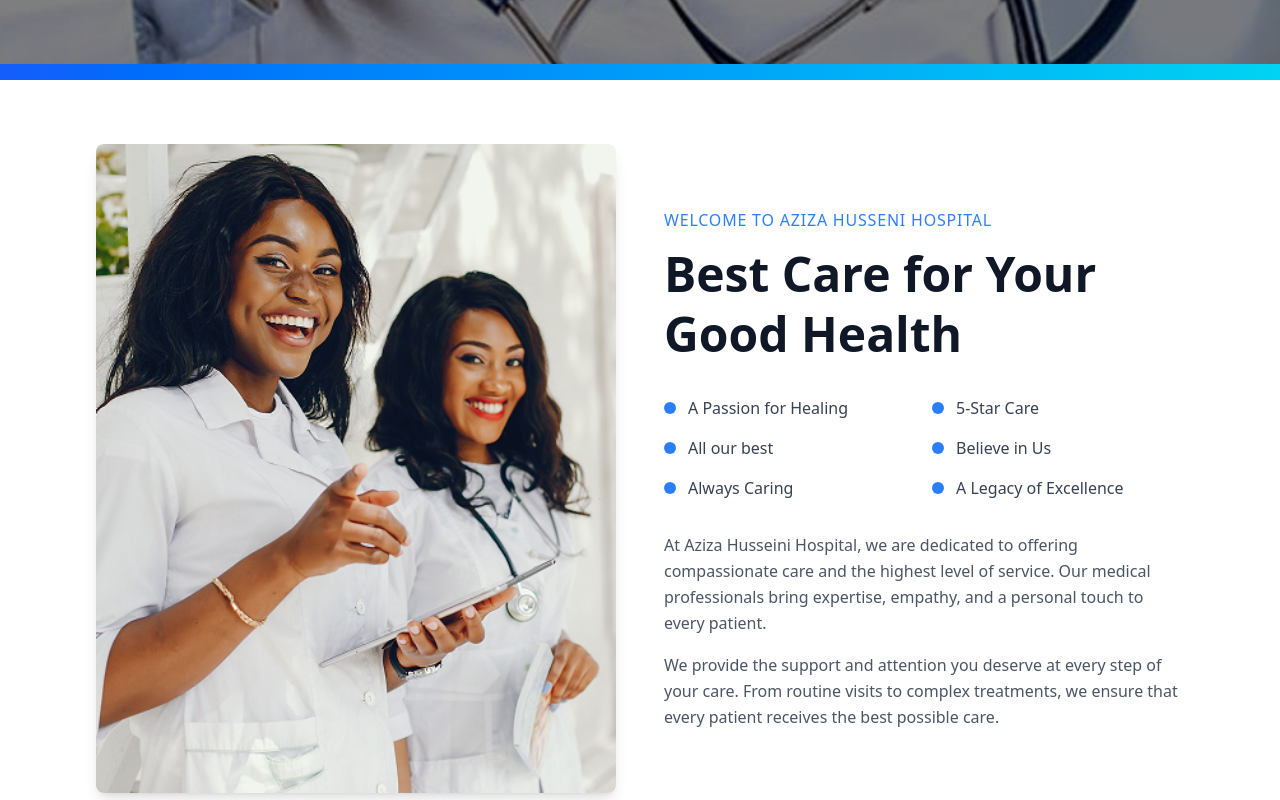
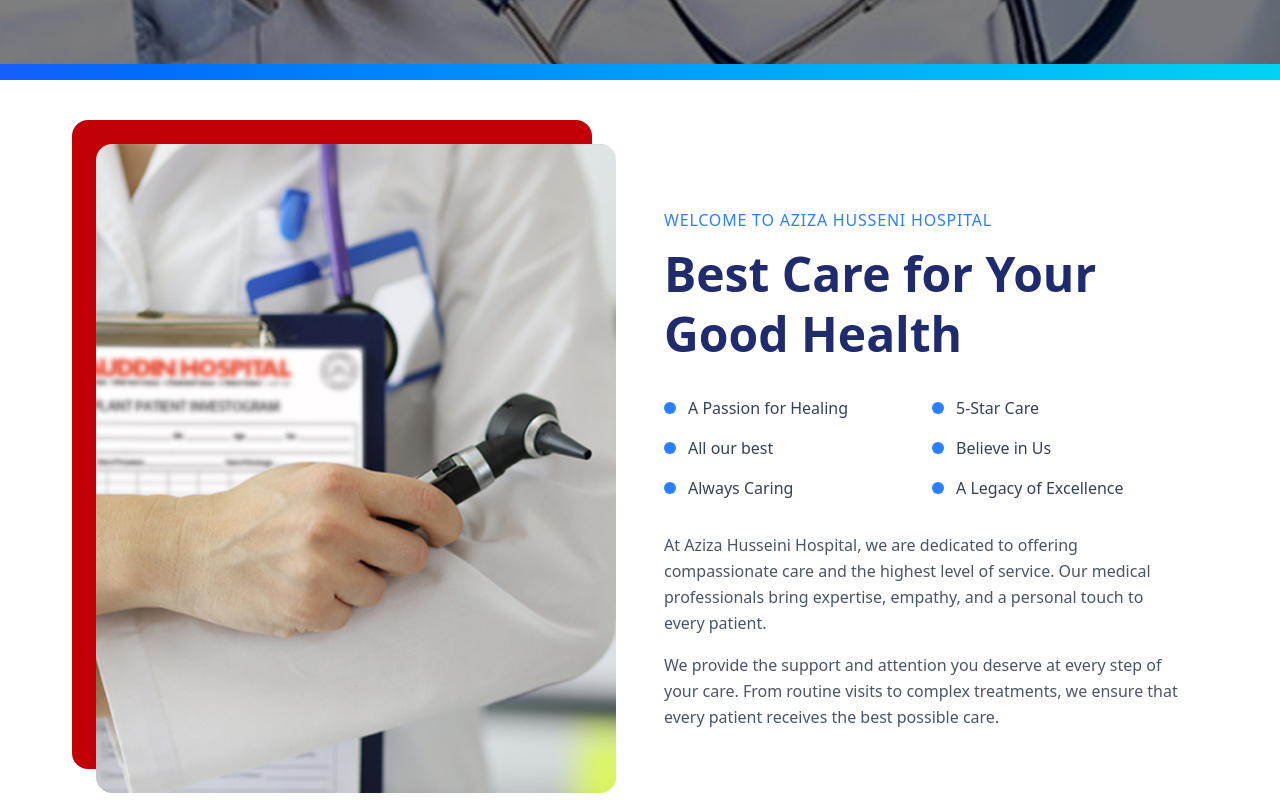
Before and after one commit to jawwad-ali/hospital_project, a Next.js app: page /about in a window 1280 px wide. Shown: the part 440-1240 px from the top of the page. Built offline with nearby package versions, Linux system fonts and the light colour scheme.

Commit message:
updated images and doctors name

```diff
--- a/src/Components/AppointmentForm.tsx
+++ b/src/Components/AppointmentForm.tsx
@@ -41,8 +41,8 @@ const AppointmentForm = ({
   } = useForm<FormInputs>();
   const [submitted, setSubmitted] = useState(false);
 
-  const doctors = ["Dr. Smith", "Dr. Jones", "Dr. Brown"];
-  const departments = ["Cardiology", "Pediatrics", "Neurology"];
+  const doctors = ["Dr. Ghousia", "Dr. Noorush Shamim", "Dr. Syed Fasahatullah Husseni", 'Dr Uzma Imran', 'Dr. Jabeen Zahid', 'Dr. Rashk Erum'];
+  const departments = ["Gynecologist", "Pediatrics", "Neurology"];
   const genders = ["Male", "Female", "Other"];
 
   const dates2025 = getDatesFromTodayToEndOfNextMonth();
--- a/src/Components/HeroSection.tsx
+++ b/src/Components/HeroSection.tsx
@@ -1,10 +1,11 @@
 "use client";
 
 import Image from "next/image";
-import { actionButtons, ibm_plex_sans, work_sans, poppins } from "@/data";
+import { ibm_plex_sans, work_sans, poppins } from "@/data";
 import DoctorSearchBar from "./DoctorSearchBar";
 import HeroSectionActions from "./HeroSectionActions";
 import ChoosingUs from "./ChoosingUs";
+import WhyChooseUs from "/public/why_choose_us.png"
 
 const HeroSection = () => {
   return (
@@ -64,7 +65,7 @@ const HeroSection = () => {
         <div className="relative flex items-center justify-center w-full lg:max-w-lg mx-auto">
           <div className="absolute inset-0 bg-red-700 rounded-2xl -left-6 -top-6 w-full h-full z-0" />
           <Image
-            src="/Rectangle 11.jpg"
+            src={WhyChooseUs}
             alt="Doctor Visual"
             width={500}
             height={500}
--- a/src/Components/Welcome.tsx
+++ b/src/Components/Welcome.tsx
@@ -1,5 +1,5 @@
 import Image from "next/image";
-import BestCare from "../../public/best_care.png";
+import BestCare from "../../public/best_care_health.png";
 import { features } from "@/data";
 
 export default function HeroSection() {
@@ -14,12 +14,13 @@ export default function HeroSection() {
             {/* Left side - Image */}
             <div className="order-2 lg:order-1">
               <div className="relative">
+                <div className="absolute inset-0 bg-red-700 rounded-2xl -left-6 -top-6 w-full h-full z-0" />
                 <Image
                   src={BestCare}
                   alt="Two female medical professionals smiling"
                   width={500}
-                  height={400}
-                  className="rounded-lg shadow-lg object-cover w-full"
+                  height={500}
+                  className="rounded-2xl relative z-10 object-cover w-full h-[80%]"
                   priority
                 />
               </div>
@@ -32,7 +33,7 @@ export default function HeroSection() {
                 <p className="text-blue-500 text-sm md:text-base font-medium tracking-wider uppercase mb-3">
                   Welcome to AZIZA HUSSENI HOSPITAL
                 </p>
-                <h1 className="text-3xl md:text-4xl lg:text-5xl font-bold text-gray-900 leading-tight">
+                <h1 className="text-3xl md:text-4xl lg:text-5xl font-bold text-[#1F2B6C] leading-tight">
                   Best Care for Your Good Health
                 </h1>
               </div>
--- a/src/app/page.tsx
+++ b/src/app/page.tsx
@@ -1,4 +1,5 @@
 import BookAppointment from "@/Components/ApointmentBook";
+import ChoosingUs from "@/Components/ChoosingUs";
 import Contacts from "@/Components/Contacts";
 import HospitalGallery from "@/Components/Gallery";
 import GetInTouch from "@/Components/GetInTouch";
```
Also changed, not shown: public/best_care_health.png (added), public/why_choose_us.png (added).
